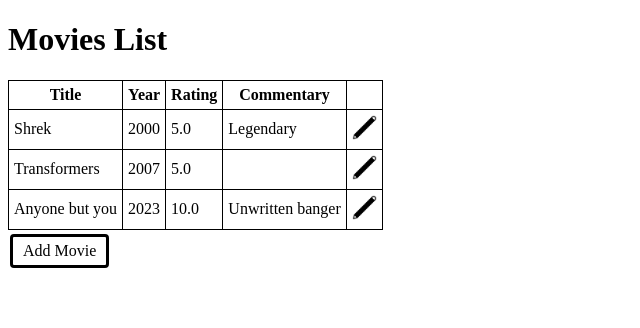
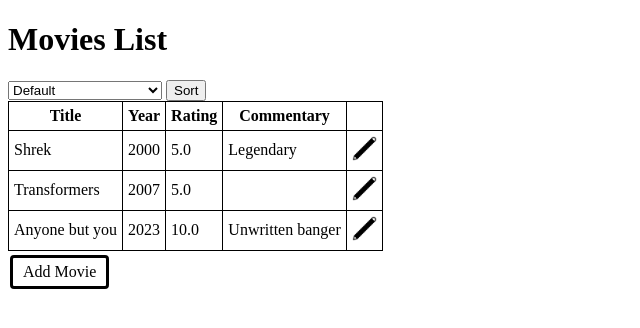
Before and after one commit to jurkovicmartin/Movie-Database, a Flask app: page / in a window 1280 px wide. Shown: the top 328 px of the page, without its empty margins (0-640 px from the left). Run offline with Flask 3, Linux system fonts and the light colour scheme; data comes from the database, SQL or seed files in the repository; both versions use the stored data as it was after the commit.

Commit message:
update
Added sorting + small changes

```diff
--- a/functions.py
+++ b/functions.py
@@ -23,7 +23,29 @@ def check_rating(rating: float) -> str|None:
     """
     if rating < 0:
         return "Rating cannot be negative."
-    elif rating > 5:
-        return "Rating cannot be more than 5."
+    elif rating > 10:
+        return "Rating cannot be more than 10."
     else:
         return None
+
+
+def get_select_sql_query(sort: str) -> str:
+    """
+    Returns SQL query based on input sort.
+
+    Note: "by_title" sort return query with ?.
+    """
+    if sort == "default":
+        return "SELECT * FROM movies"
+    elif sort == "year_ascend":
+        return "SELECT * FROM movies ORDER BY year ASC"
+    elif sort == "year_descend":
+        return "SELECT * FROM movies ORDER BY year DESC"
+    elif sort == "rating_ascend":
+        return "SELECT * FROM movies ORDER BY rating ASC"
+    elif sort == "rating_descend":
+        return "SELECT * FROM movies ORDER BY rating DESC"
+    elif sort == "by_title":
+        return "SELECT * FROM movies WHERE title LIKE ?"
+    else:
+        raise Exception("Unexpected error")
--- a/main.py
+++ b/main.py
@@ -4,6 +4,7 @@ from views import views
 from database import close_database
 
 app = Flask(__name__)
+# Key bcs of using flask flash (session)
 app.secret_key = b"hzdb5kpi4U"
 
 app.register_blueprint(views, url_prefix="/")
--- a/templates/index.html
+++ b/templates/index.html
@@ -8,11 +8,31 @@
 </head>
 <body>
     <h1>Movies List</h1>
+    <!-- Adding / editing / deleting info message -->
     {% with messages = get_flashed_messages() %}
         {% if messages %}
             <p class="message">{{ messages[0] }}</p>
         {% endif %}
     {% endwith %}
+
+    <!-- Sorting combo box -->
+     <form action="{{ url_for('views.show') }}", method="POST">
+        <select id="sort" name="sort">
+            <option value="default" {% if selected_sort == "default" %}selected{% endif %}>Default</option>
+            <option value="year_ascend" {% if selected_sort == "year_ascend" %}selected{% endif %}>By Year Ascending</option>
+            <option value="year_descend" {% if selected_sort == "year_descend" %}selected{% endif %}>By Year Descending</option>
+            <option value="rating_ascend" {% if selected_sort == "rating_ascend" %}selected{% endif %}>By Rating Ascending</option>
+            <option value="rating_descend" {% if selected_sort == "rating_descend" %}selected{% endif %}>By Rating Descending</option>
+            <option value="by_title" {% if selected_sort == "by_title" %}selected{% endif %}>By Title</option>
+        </select>
+
+        <input type="text" id="additional_field" name="title" placeholder="Title to be found" value="{{ title if title }}"
+        {% if selected_sort != "by_title" %}
+            style="display: none;" required
+        {% endif %}>
+
+        <button type="submit">Sort</button>
+     </form>
 
     <table>
         <tr>
@@ -28,6 +48,7 @@
             <td>{{ movie[3] }}</td>
             <td>{{ movie[4] }}</td>
             <td>
+                <!-- Edit button -->
                 <a href="{{ url_for('views.edit', id=movie[0]) }}">
                     <img src="{{ url_for('static', filename='img/ico_edit.png' )}}" class="ico-button" id="{{ movie[0] }}">
                 </a>
@@ -38,5 +59,22 @@
 
     <a href="{{ url_for('views.add') }}" class="button">Add Movie</a>
 
+
+
+    <script>
+        document.getElementById("sort").onchange = function() {
+            var selected_option = this.value;
+            var additional_input = document.getElementById("additional_field");
+
+            if (selected_option === "by_title") {
+                additional_input.style.display = "block";
+                additional_input.setAttribute("required", "");
+            } else {
+                additional_input.style.display = "none";
+                additional_input.removeAttribute("required");
+            }
+        };
+    </script>
+
 </body>
 </html>
--- a/views.py
+++ b/views.py
@@ -1,29 +1,46 @@
 from flask import Blueprint, render_template, request, redirect, url_for, flash
 
 from database import get_database
-from functions import check_rating, check_year
+from functions import check_rating, check_year, get_select_sql_query
 
 
 views = Blueprint(__name__, "views")
 
 
-@views.route("/")
+@views.route("/", methods=["GET", "POST"])
 def show():
+    if request.method == "POST":
+        sort = request.form.get("sort")
+        # Get title to find
+        if sort == "by_title":
+            title = request.form.get("title")
+        else: title = None
+    # GET
+    else:
+        sort = "default"
+        title = None
+
     db = get_database()
     cursor = db.cursor()
-    cursor.execute("SELECT * FROM movies")
+    # Passing variable to "by_title" query
+    if sort == "by_title":
+        cursor.execute(get_select_sql_query(sort), ("%"+title+"%",))
+    else:
+        cursor.execute(get_select_sql_query(sort))
+
     movies = cursor.fetchall()
 
-    return render_template("index.html", movies=movies)
+    return render_template("index.html", movies=movies, selected_sort=sort, title=title)
 
 
 @views.route("/add", methods=["GET", "POST"])
 def add():
     if request.method == "POST":
-        title = request.form["title"]
-        year = request.form["year"]
-        rating = request.form["rating"]
-        comment = request.form["comment"]
+        # Get data from form
+        title = request.form.get("title")
+        year = request.form.get("year")
+        rating = request.form.get("rating")
+        comment = request.form.get("comment")
 
         # Validate input values
         year_error = check_year(int(year))
@@ -51,19 +68,21 @@ def add():
         if title.lower() in titles and int(year) in years:
             return render_template("add_movie.html", error=f"Movie {title} from {year} already exists.", title=None, year=None, rating=rating, comment=comment)
 
-
+        # Add the movie
         db.execute("INSERT INTO movies (title, year, rating, comment) VALUES (?, ?, ?, ?)", (title, year, rating, comment))
         db.commit()
 
         flash(f"{title} movie has been added.", "info")
         return redirect(url_for("views.show"))
-
-    return render_template("add_movie.html", error=None, title=None, year=None, rating=None, comment=None)
+    # GET
+    else:
+        return render_template("add_movie.html", error=None, title=None, year=None, rating=None, comment=None)
 
 
 @views.route("/edit/<id>", methods=["GET", "POST"])
 def edit(id):
     if request.method == "GET":
+        # Get data from database to show them in the editing form
         db = get_database()
         cursor = db.cursor()
         cursor.execute("SELECT * FROM movies WHERE id == ?", (id,))
@@ -72,10 +91,11 @@ def edit(id):
         return render_template("edit_movie.html", error=None, title=movie[1], year=movie[2], rating=movie[3], comment=movie[4], id=id)
     # POST
     else:
-        title = request.form["title"]
-        year = request.form["year"]
-        rating = request.form["rating"]
-        comment = request.form["comment"]
+        # Get data from form
+        title = request.form.get("title")
+        year = request.form.get("year")
+        rating = request.form.get("rating")
+        comment = request.form.get("comment")
 
         # Validate input values
         year_error = check_year(int(year))
@@ -94,15 +114,16 @@ def edit(id):
         db = get_database()
 
         # Handle adding same film multiple times
-        cursor = db.cursor()
-        cursor.execute("SELECT title, year FROM movies")
-        data = cursor.fetchall()
-        titles = [title.lower() for title, _ in data]
-        years = [year for _, year in data]
+        # cursor = db.cursor()
+        # cursor.execute("SELECT title, year FROM movies")
+        # data = cursor.fetchall()
+        # titles = [title.lower() for title, _ in data]
+        # years = [year for _, year in data]
 
-        if title.lower() in titles and int(year) in years:
-            return render_template("edit_movie.html", error=f"Movie {title} from {year} already exists.", title=None, year=None, rating=rating, comment=comment)
+        # if title.lower() in titles and int(year) in years:
+        #     return render_template("edit_movie.html", error=f"Movie {title} from {year} already exists.", title=None, year=None, rating=rating, comment=comment)
 
+        # Edit movie
         db.execute("UPDATE movies SET title=?, year=?, rating=?, comment=? WHERE id == ?", (title, year, rating, comment, id))
         db.commit()
 
@@ -115,9 +136,11 @@ def delete(id):
     db = get_database()
     cursor = db.cursor()
 
+    # Get movie title for info message
     cursor.execute("SELECT title FROM movies WHERE id == ?", (id,))
     title = cursor.fetchone()
 
+    # Delete the movie
     db.execute("DELETE FROM movies WHERE id == ?", (id,))
     db.commit()
 
```
Also changed, not shown: README.md, movies.db.
